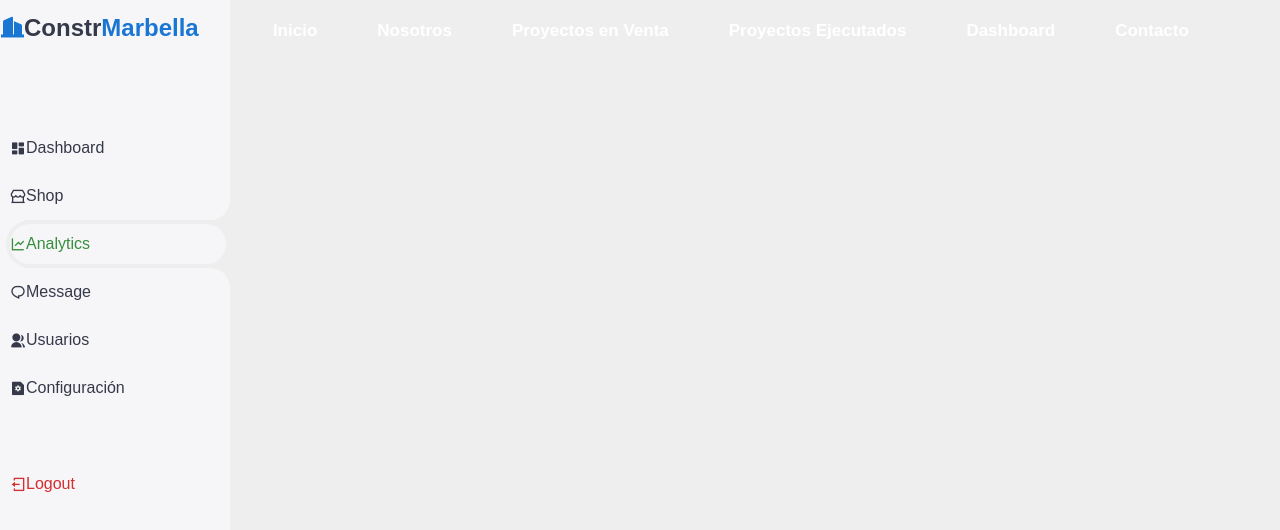
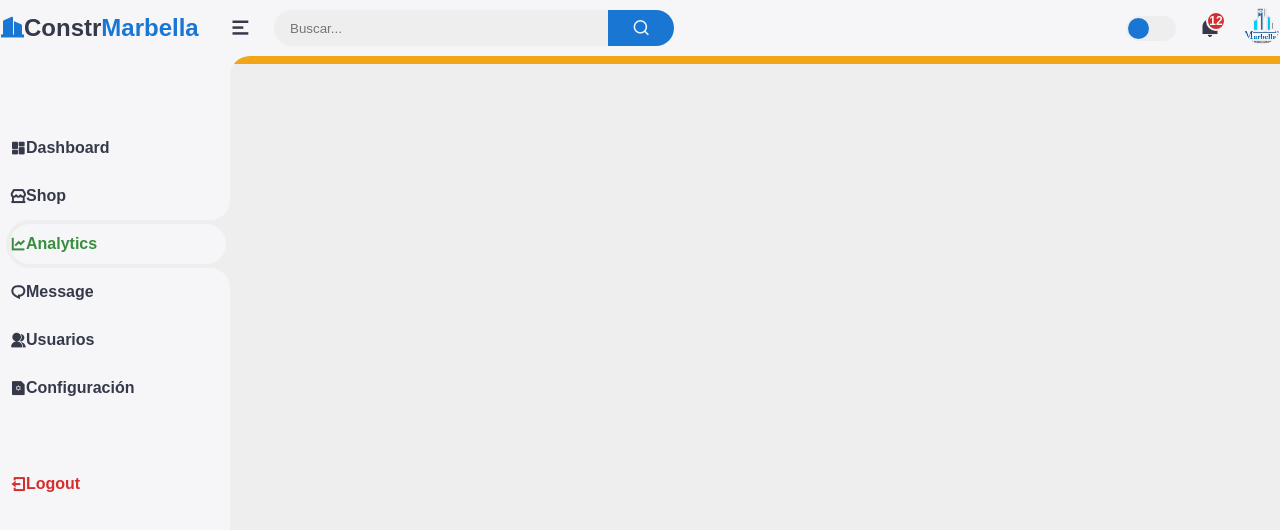
Before and after one commit to MiguelRequenaR/ConstrutoraMarbella, a React (Vite) app: page /dashboard in a window 1280 px wide. Shown: the top 530 px of the page. Built offline with nearby package versions, Linux system fonts and the light colour scheme.

Commit message:
fifth commit

```diff
--- a/src/components/Header.jsx
+++ b/src/components/Header.jsx
@@ -4,7 +4,7 @@ import '../styles/style.css';
 
 function Header() {
   return (
-    <header>
+    <header className='navheader'>
       <a href="" className="logo">Marbella</a>
 
       <ul className='navlist'>
--- a/src/pages/Dashboard.jsx
+++ b/src/pages/Dashboard.jsx
@@ -1,5 +1,6 @@
 import 'remixicon/fonts/remixicon.css';
 import '../styles/dashboardstyle.css';
+import logoCM from '../assets/images/logoCM.png';
 
 function Dashboard() {
   return (
@@ -26,6 +27,90 @@ function Dashboard() {
               </li>
           </ul>
       </div>
+
+      <div className='content'>
+          <nav>
+              <i className="ri-menu-2-line"></i>
+              <form action="#">
+                  <div className='form-input'>
+                      <input type="search" placeholder='Buscar...' />
+                      <button className='search-btn' type='submit'><i className="ri-search-line"></i></button>
+                  </div>
+              </form>
+              <input type="checkbox" id='theme-toggle' hidden/>
+              <label htmlFor="theme-toggle" className='theme-toggle' id='theme-toggle'></label>
+              <a href="#" className='notif'>
+                  <i className="ri-notification-fill"></i>
+                  <span className='count'>12</span>
+              </a>
+              <a href="#" className='profile'>
+                  <img src={logoCM} alt="" />
+              </a>
+          </nav>
+      </div>
+
+      <main>
+          <div className='header'>
+              <div className='left'>
+                  <h1>Dashboard</h1>
+                  <ul className='breadcrumb'>
+                      <li>
+                          <a href="#">
+                              Analytics
+                          </a>
+                      </li>
+                      /
+                      <li><a href="#" className='active'>Shop</a></li>
+                  </ul>
+              </div>
+              <a href='#' className='report'>
+                  <i className="ri-download-cloud-2-line"></i>
+                  <span>Descargar CSV</span>
+              </a>
+          </div>
+
+          <ul className="insights">
+            <li>
+              <i className="ri-calendar-line"></i>
+              <span className='info'>
+                  <h3>
+                      1074
+                  </h3>
+                  <p>Orden de Pago</p>
+              </span>
+            </li>
+            <li>
+            <i className="ri-slideshow-line"></i>
+              <span className='info'>
+                  <h3>
+                      3000
+                  </h3>
+                  <p>Visitar Sitio</p>
+              </span>
+            </li>
+            <li>
+            <i className="ri-line-chart-line"></i>
+              <span className='info'>
+                  <h3>
+                      14,721
+                  </h3>
+                  <p>Searches</p>
+              </span>
+            </li>
+            <li>
+            <i className="ri-money-dollar-box-line"></i>
+              <span className='info'>
+                  <h3>
+                      $6,450
+                  </h3>
+                  <p>Ventas totales</p>
+              </span>
+            </li>
+          </ul>
+
+      </main>
+
+
     </div>
   );
 }
--- a/src/styles/dashboardstyle.css
+++ b/src/styles/dashboardstyle.css
@@ -120,6 +120,7 @@ body{
 .sidebar .side-menu li a{
     width: 100%;
     height: 100%;
+    font-weight: bold;
     background: var(--light);
     display: flex;
     align-items: center;
@@ -146,3 +147,127 @@ body{
 .sidebar .side-menu li a.logout{
     color: var(--danger);
 }
+.content{
+    position: relative;
+    width: calc(100% - 230px);
+    left: 230px;
+    transition: all 0.3s ease;
+}
+.sidebar.close~.content{
+    width: calc(100% - 60px);
+    left: 60px;
+}
+.content nav{
+    height: 56px;
+    background: var(--light);
+    display: flex;
+    align-items: center;
+    grid-gap: 24px;
+    position: sticky;
+    top: 0;
+    left: 0;
+    z-index: 1000;
+}
+.content nav::before{
+    content: "";
+    position: absolute;
+    width: 40px;
+    height: 40px;
+    bottom: -40px;
+    left: 0;
+    border-radius: 50%;
+    box-shadow: -20px -20px 0 var(--light);
+}
+.content nav a{
+    color: var(--dark);
+}
+.content nav .ri-menu-2-line{
+    cursor: pointer;
+    color: var(--dark);
+    font-size: 20px;
+    font-weight: bold;
+}
+.content nav form{
+    max-width: 400px;
+    width: 100%;
+    margin-right: auto;
+}
+.content nav form .form-input{
+    display: flex;
+    align-items: center;
+    height: 36px;
+}
+.content nav form .form-input input{
+    flex-grow: 1;
+    padding: 0 16px;
+    height: 100%;
+    border: none;
+    background: var(--grey);
+    border-radius: 36px 0 0 36px;
+    outline: none;
+    width: 100%;
+    color: var(--dark);
+}
+.content nav form .form-input button{
+    width: 80px;
+    height: 100%;
+    display: flex;
+    justify-content: center;
+    align-items: center;
+    background: var(--primary);
+    color: var(--light);
+    font-size: 18px;
+    border: none;
+    outline: none;
+    border-radius: 0 36px 36px 0;
+    cursor: pointer;
+}
+.content nav .notif{
+    font-size: 20px;
+    position: relative;
+}
+.content nav .notif .count{
+    position: absolute;
+    top: -6px;
+    right: -6px;
+    width: 20px;
+    height: 20px;
+    background: var(--danger);
+    border-radius: 50%;
+    color: var(--light);
+    border: 2px solid var(--light);
+    font-weight: 700;
+    font-size: 12px;
+    display: flex;
+    align-items: center;
+    justify-content: center;
+}
+.content nav .profile img{
+    width: 36px;
+    height: 36px;
+    object-fit: cover;
+    border-radius: 50%;
+}
+.content nav .theme-toggle{
+    display: block;
+    min-width: 50px;
+    height: 25px;
+    background: var(--grey);
+    cursor: pointer;
+    position: relative;
+    border-radius: 25px;
+}
+.content nav .theme-toggle::before{
+    content: "";
+    position: absolute;
+    top: 2px;
+    left: 2px;
+    bottom: 2px;
+    width: calc(25px - 4px);
+    background: var(--primary);
+    border-radius: 50%;
+    transition: all 0.3s ease;
+}
+.content nav #theme-toggle:checked + .theme-toggle::before{
+    left: calc(100% -(25px - 4px) -2px);
+}
--- a/src/styles/style.css
+++ b/src/styles/style.css
@@ -25,13 +25,15 @@ header{
     font-weight: bold;
     color: white;
 }
-
+.navheader{
+    background-color: #f2a516;
+}
 .navlist{
     display: flex;
 }
 
 .navlist a{
-    color: white;
+    color: #302b27;
     margin-left: 60px;
     font-size: 17px;
     font-weight: 600;
@@ -53,7 +55,7 @@ header{
     height: 100%;
     width: 100%;
     min-height: 100vh;
-    background: #b6b7b8;
+    background: #ffffff;
     position: relative;
     display: grid;
     grid-template-columns: repeat(2, 1fr);
@@ -67,30 +69,30 @@ section{
 .frontpage-text h5{
     font-size: 20px;
     font-weight: 900;
-    color: white;
+    color: #302b27;
     margin-bottom: 40px;
 }
 .frontpage-text h1{
-    font-size: 90px;
+    font-size: 80px;
     line-height: 1;
-    color: white;
+    color: #302b27;
     margin: 0 0 45px;
 }
 .frontpage-text h4{
     font-size: 20px;
     font-weight: 600;
-    color: white;
+    color: #302b27;
     margin-bottom: 10px;
 }
 .frontpage-text p{
-    color: white;
+    color: #302b27;
     font-size: 15px;
     line-height: 1.9;
     margin-bottom: 40px;
 }
 
 .logo-img img{
-    width: 450px;
+    width: 440px;
     height: auto;
 }
 
@@ -112,7 +114,7 @@ section{
     transform: translateX(8px);
 }
 .frontpage-text a.movie{
-    background: transparent;
+    background: #081b29;
     border: 1px solid white;
     margin-left: 20px;
 }
@@ -133,7 +135,7 @@ section{
     display: block;
     margin: 26px 0;
     font-size: 30px;
-    color: white;
+    color: #302b27;
     transition: all .50s ease;
 }
 .icons i:hover{
@@ -150,7 +152,7 @@ section{
     padding: 12px;
     font-size: 25px;
     color: white;
-    background: #00abf0;
+    background: #302b27;
     border-radius: 30px;
     transition: all .50s ease;
 }
```
